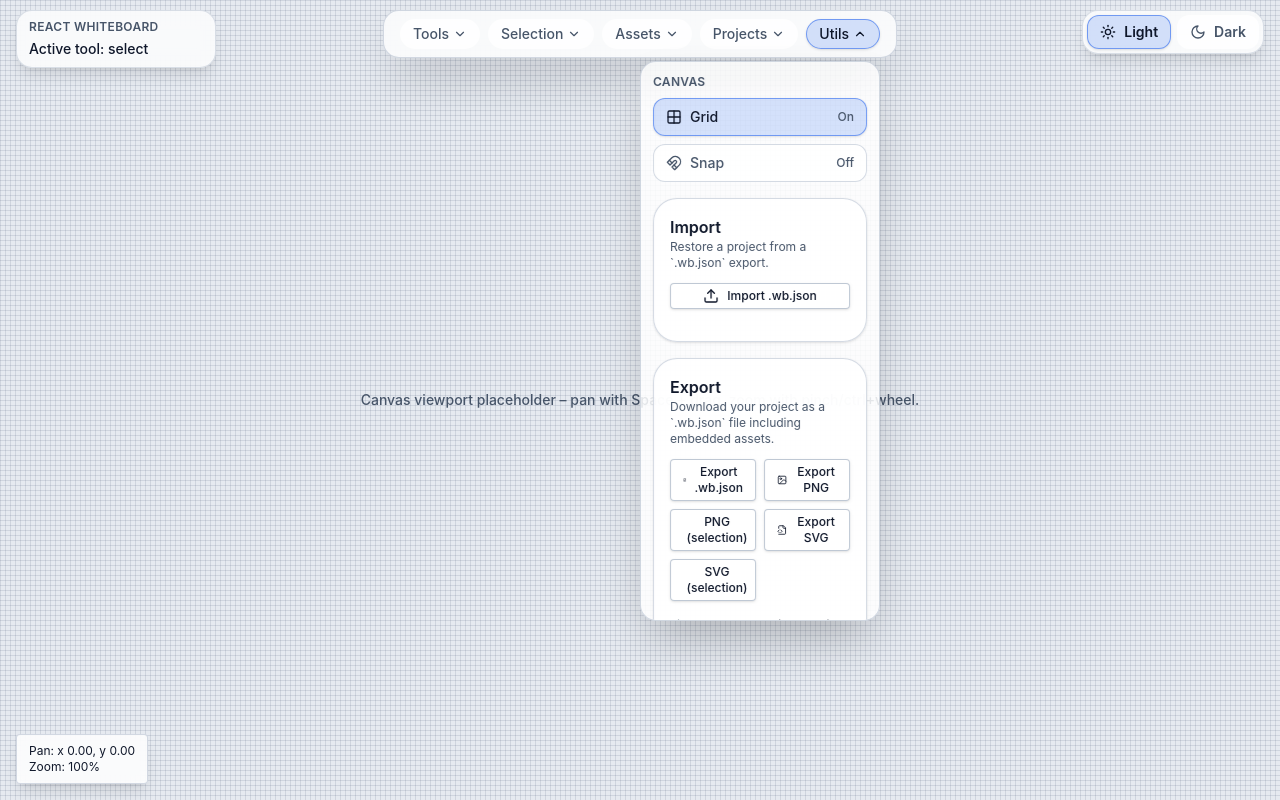
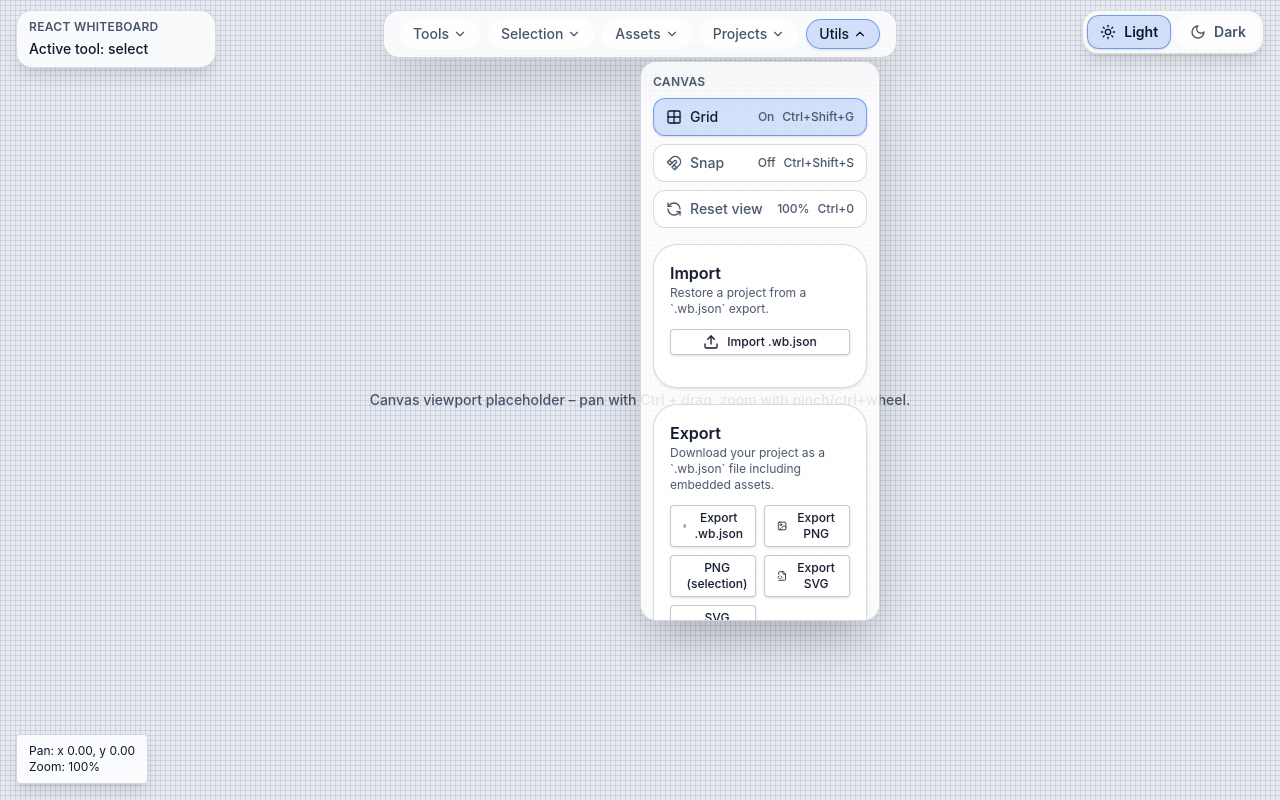
Before and after one commit to CasperKristiansson/React-Whiteboard-Studio, a React (Vite) app: page / in a window 1280 px wide. Both pictures are taken after a click on the button "Utils". Built offline with nearby package versions, Linux system fonts and the light colour scheme.

Commit message:
feat: update pan interaction to use Cmd/Ctrl + drag and enhance keyboard shortcuts for grid, snap, and reset view

```diff
--- a/src/app/keyboard.ts
+++ b/src/app/keyboard.ts
@@ -61,6 +61,24 @@ export const useKeyboardShortcuts = () => {
           if (updated.history.pending) {
             updated.commit('Duplicate')
           }
+          return
+        }
+
+        if (event.shiftKey && key === 'g') {
+          event.preventDefault()
+          store.setSettings({ gridVisible: !store.settings.gridVisible })
+          return
+        }
+
+        if (event.shiftKey && key === 's') {
+          event.preventDefault()
+          store.setSettings({ snapEnabled: !store.settings.snapEnabled })
+          return
+        }
+
+        if (!event.shiftKey && key === '0') {
+          event.preventDefault()
+          store.setViewport({ x: 0, y: 0, scale: 1 })
           return
         }
       }
--- a/src/canvas/canvas-viewport.tsx
+++ b/src/canvas/canvas-viewport.tsx
@@ -285,7 +285,7 @@ export const CanvasViewport = () => {
 
   const containerRef = useRef<HTMLDivElement | null>(null)
   const pointerState = useRef<PointerState>({ ...initialPointerState })
-  const spacePressed = useRef(false)
+  const panModifierPressed = useRef(false)
   const commitTimer = useRef<number | undefined>(undefined)
   const selectionSession = useRef<{
     active: boolean
@@ -306,6 +306,10 @@ export const CanvasViewport = () => {
   const [editingTextId, setEditingTextId] = useState<string | null>(null)
   const updateShape = useAppStore((state) => state.updateShape)
   const [snapGuides, setSnapGuides] = useState<SnapGuide[]>([])
+  const isMacPlatform =
+    typeof navigator !== 'undefined' &&
+    /Mac|iP(hone|od|ad)/i.test(navigator.platform ?? navigator.userAgent)
+  const panShortcutLabel = isMacPlatform ? '⌘ + drag' : 'Ctrl + drag'
 
   const selectedShapes = useMemo<Shape[]>(
     () => shapes.filter((shape) => selectionIds.includes(shape.id)),
@@ -536,20 +540,16 @@ export const CanvasViewport = () => {
   )
 
   useEffect(() => {
+    const panKeyCodes = new Set(
+      isMacPlatform ? ['MetaLeft', 'MetaRight'] : ['ControlLeft', 'ControlRight'],
+    )
+
     const handleKeyDown = (event: KeyboardEvent) => {
-      if (event.code !== 'Space') return
-      if (isTextInput(event.target)) return
-      if (spacePressed.current) return
-      spacePressed.current = true
-      event.preventDefault()
-    }
+      if (panKeyCodes.has(event.code)) {
+        if (isTextInput(event.target)) return
+        panModifierPressed.current = true
+      }
 
-    const handleKeyUp = (event: KeyboardEvent) => {
-      if (event.code !== 'Space') return
-      spacePressed.current = false
-    }
-
-    const handleKeyDownWithEscape = (event: KeyboardEvent) => {
       if (event.code === 'Escape') {
         if (rectState.current) {
           cancelRect(rectState.current)
@@ -620,18 +620,28 @@ export const CanvasViewport = () => {
         event.preventDefault()
         return
       }
-
-      handleKeyDown(event)
     }
 
-    window.addEventListener('keydown', handleKeyDownWithEscape, true)
+    const handleKeyUp = (event: KeyboardEvent) => {
+      if (panKeyCodes.has(event.code)) {
+        panModifierPressed.current = false
+      }
+    }
+
+    const handleWindowBlur = () => {
+      panModifierPressed.current = false
+    }
+
+    window.addEventListener('keydown', handleKeyDown, true)
     window.addEventListener('keyup', handleKeyUp, true)
+    window.addEventListener('blur', handleWindowBlur)
 
     return () => {
-      window.removeEventListener('keydown', handleKeyDownWithEscape, true)
+      window.removeEventListener('keydown', handleKeyDown, true)
       window.removeEventListener('keyup', handleKeyUp, true)
+      window.removeEventListener('blur', handleWindowBlur)
     }
-  }, [])
+  }, [isMacPlatform])
 
   const endPan = useCallback(
     (label: string) => {
@@ -731,10 +741,11 @@ export const CanvasViewport = () => {
       return
     }
 
-    const shouldPan =
-      spacePressed.current ||
-      event.pointerType === 'touch' ||
-      activeTool !== 'select'
+    const modifierHeld =
+      panModifierPressed.current ||
+      event.metaKey ||
+      (!isMacPlatform && event.ctrlKey)
+    const shouldPan = modifierHeld || event.pointerType === 'touch' || activeTool !== 'select'
 
     if (shouldPan) {
       node.setPointerCapture(event.pointerId)
@@ -1419,7 +1430,7 @@ export const CanvasViewport = () => {
 
       <div className="pointer-events-none absolute inset-0 grid place-items-center text-(--color-muted-foreground)">
         <p className="text-sm font-medium">
-          Canvas viewport placeholder – pan with Space + drag, zoom with
+          Canvas viewport placeholder – pan with {panShortcutLabel}, zoom with
           pinch/ctrl+wheel.
         </p>
       </div>
--- a/src/state/store.ts
+++ b/src/state/store.ts
@@ -211,7 +211,6 @@ export const useAppStore = create<AppStore>()(
 
     setViewport: (update) => {
       set((state) => {
-        captureHistorySnapshot(state)
         const nextScale =
           update.scale !== undefined
             ? clamp(update.scale, MIN_ZOOM, MAX_ZOOM)
--- a/src/ui/top-navigation.tsx
+++ b/src/ui/top-navigation.tsx
@@ -8,6 +8,7 @@ import {
   LuMagnet,
   LuPencil,
   LuPlus,
+  LuRefreshCcw,
   LuTrash2,
 } from 'react-icons/lu'
 
@@ -397,6 +398,13 @@ const TopNavigation = () => {
 
   const settings = useAppSelector(selectSettings)
   const setSettings = useAppStore((state) => state.setSettings)
+  const setViewport = useAppStore((state) => state.setViewport)
+  const isMacPlatform =
+    typeof navigator !== 'undefined' &&
+    /Mac|iP(hone|od|ad)/i.test(navigator.platform ?? navigator.userAgent)
+  const gridShortcutLabel = isMacPlatform ? '⌘⇧G' : 'Ctrl+Shift+G'
+  const snapShortcutLabel = isMacPlatform ? '⌘⇧S' : 'Ctrl+Shift+S'
+  const resetShortcutLabel = isMacPlatform ? '⌘0' : 'Ctrl+0'
 
   useEffect(() => {
     const handlePointerDown = (event: PointerEvent) => {
@@ -506,8 +514,9 @@ const TopNavigation = () => {
                   <LuGrid2X2 className="h-4 w-4" />
                   Grid
                 </span>
-                <span className="text-xs text-(--color-muted-foreground)">
-                  {settings.gridVisible ? 'On' : 'Off'}
+                <span className="flex items-center gap-2 text-xs text-(--color-muted-foreground)">
+                  <span>{settings.gridVisible ? 'On' : 'Off'}</span>
+                  <span className="font-mono">{gridShortcutLabel}</span>
                 </span>
               </button>
               <button
@@ -527,8 +536,23 @@ const TopNavigation = () => {
                   <LuMagnet className="h-4 w-4" />
                   Snap
                 </span>
-                <span className="text-xs text-(--color-muted-foreground)">
-                  {settings.snapEnabled ? 'On' : 'Off'}
+                <span className="flex items-center gap-2 text-xs text-(--color-muted-foreground)">
+                  <span>{settings.snapEnabled ? 'On' : 'Off'}</span>
+                  <span className="font-mono">{snapShortcutLabel}</span>
+                </span>
+              </button>
+              <button
+                type="button"
+                className="flex items-center justify-between gap-3 rounded-xl border border-(--color-elevated-border) bg-(--color-button-bg) px-3 py-2 text-sm font-medium text-(--color-button-muted-text) transition hover:bg-(--color-button-hover-bg) focus:outline-none focus-visible:ring-2 focus-visible:ring-(--color-accent)"
+                onClick={() => setViewport({ x: 0, y: 0, scale: 1 })}
+              >
+                <span className="flex items-center gap-2">
+                  <LuRefreshCcw className="h-4 w-4" />
+                  Reset view
+                </span>
+                <span className="flex items-center gap-2 text-xs text-(--color-muted-foreground)">
+                  <span>100%</span>
+                  <span className="font-mono">{resetShortcutLabel}</span>
                 </span>
               </button>
             </section>
```
Also changed, not shown: 4 other files (tests, documents, lock files or other folders).
